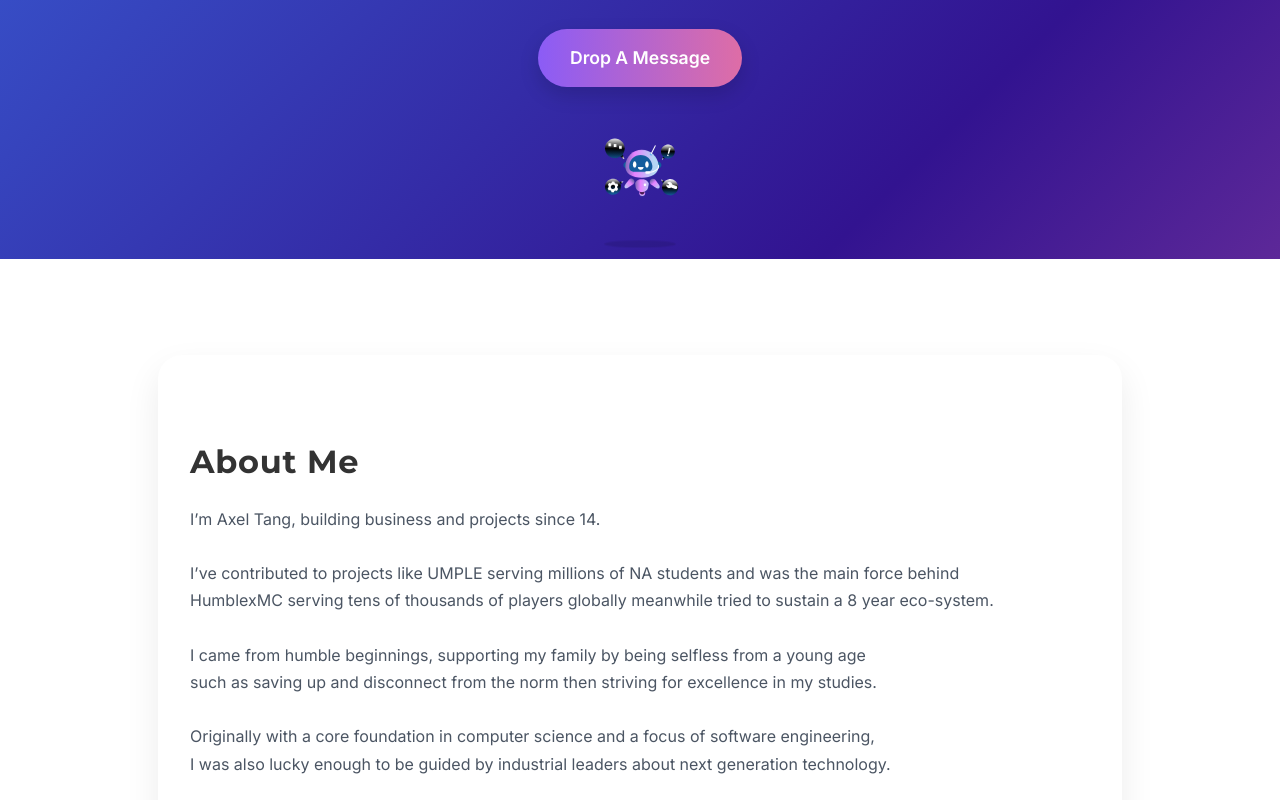
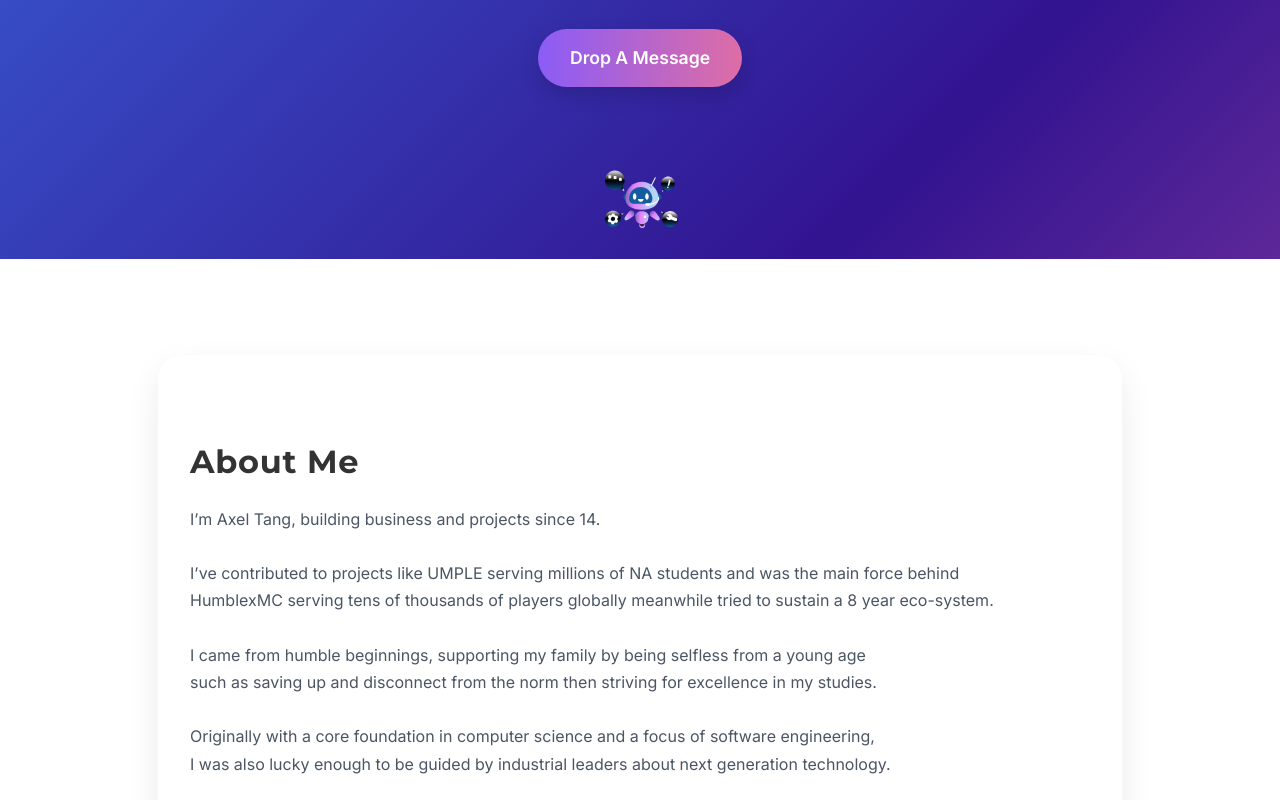
Before and after one commit to AxelTWC/axeltwc.github.io, a React (Create React App) app in the folder my-app/: page / in a window 1280 px wide. Shown: the part 680-1480 px from the top of the page. Built offline with nearby package versions, Linux system fonts and the light colour scheme.

Commit message:
Robot Remove Shadow

```diff
--- a/my-app/src/App.css
+++ b/my-app/src/App.css
@@ -753,7 +753,7 @@ a, a:visited {
 }
 .robot-container {
   position: absolute;
-  bottom: -130px; /* Adjust this to move robot up/down */
+  bottom: -150px; /* Adjust this to move robot up/down */
   left: 50%;    /* Center horizontally */
   transform: translateX(-50%);
   text-align: center;
@@ -772,18 +772,3 @@ a, a:visited {
   0%, 100% { transform: translateY(0); }
   30% { transform: translateY(-14px); }
 }
-
-/* Shadow under robot */
-.robot-shadow {
-  width: 60px;
-  height: 12px;
-  background: rgba(0, 0, 0, 0.25);
-  border-radius: 50%;
-  margin: 0 auto;
-  transition: transform 0.3s ease, opacity 0.3s ease;
-}
-
-.bouncing .robot-shadow {
-  transform: scaleX(1.2) scaleY(0.6);
-  opacity: 0.4;
-}
--- a/my-app/src/App.js
+++ b/my-app/src/App.js
@@ -80,7 +80,6 @@ export default function App() {
         <div className="robot">
           <Lottie animationData={robotAnim} loop={true} />
         </div>
-        <div className="robot-shadow"></div>
       </div>
       </section>
 
```
